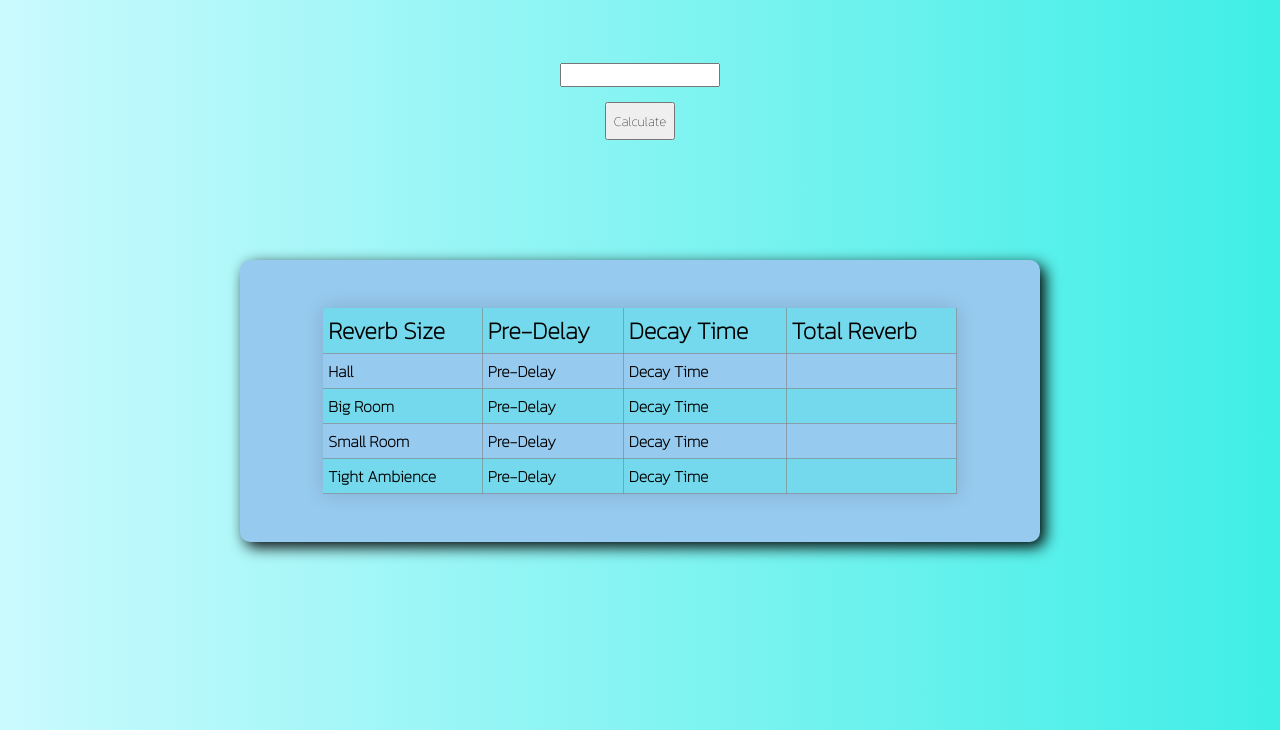
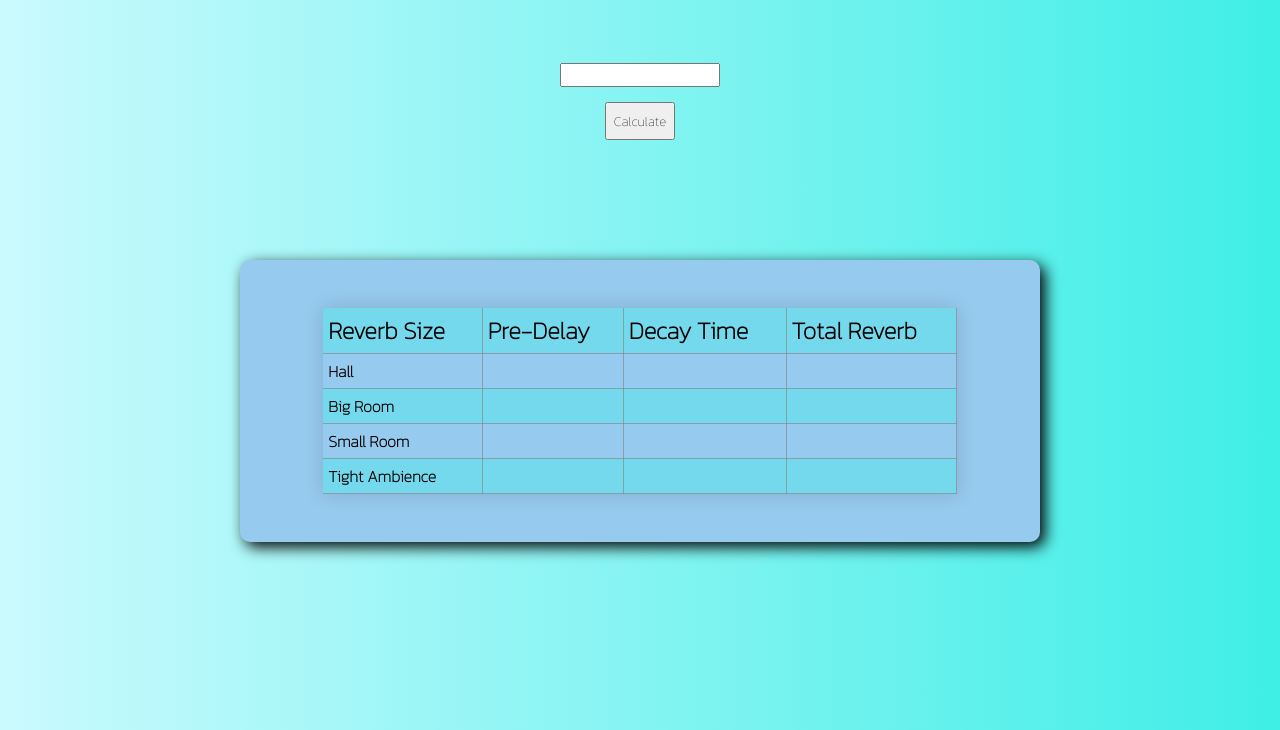
Before and after one commit to parkerrudd/reverb-calculator, a plain HTML site: page index.html in a window 1280 px wide. Shown: the part 70-800 px from the top of the page. Drawn offline with Linux system fonts and the light colour scheme.

Commit message:
edited css table
got rid of placeholder text and fixed infinity calculation bug

```diff
--- a/index.html
+++ b/index.html
@@ -31,26 +31,26 @@
                 </thead>
                 <tr id="hall">
                     <th>Hall</th>
-                    <th id="hall-pd">Pre-Delay</th>
-                    <th id="hall-dt">Decay Time</th>
+                    <th id="hall-pd"></th>
+                    <th id="hall-dt"></th>
                     <th id="hall-total"></th>
                 </tr>
                 <tr id="big-room">
                     <th>Big Room</th>
-                    <th id="big-pd">Pre-Delay</th>
-                    <th id="big-dt">Decay Time</th>
+                    <th id="big-pd"></th>
+                    <th id="big-dt"></th>
                     <th id="big-total"></th>
                 </tr>
                 <tr id="small-room">
                     <th>Small Room</th>
-                    <th id="small-pd">Pre-Delay</th>
-                    <th id="small-dt">Decay Time</th>
+                    <th id="small-pd"></th>
+                    <th id="small-dt"></th>
                     <th id="small-total"></th>
                 </tr>
                 <tr id="tight">
                     <th>Tight Ambience</th>
-                    <th id="tight-pd">Pre-Delay</th>
-                    <th id="tight-dt">Decay Time</th>
+                    <th id="tight-pd"></th>
+                    <th id="tight-dt"></th>
                     <th id="tight-total"> </th>
                 </tr>
             </table>
--- a/script.js
+++ b/script.js
@@ -23,10 +23,12 @@ const tightRoomPreDelay = document.getElementById('tight-pd');
 
 //BUTTON CLICK TRIGGERS CALCULATION FUNCTIONS
 button.addEventListener('click', () => {
+    if (bpm.value) {
     hallCalc();
     bigRoomCalc();
     smallRoomCalc();
     tightAmbienceCalc();
+    };
 })
 
 function hallCalc() {
```
